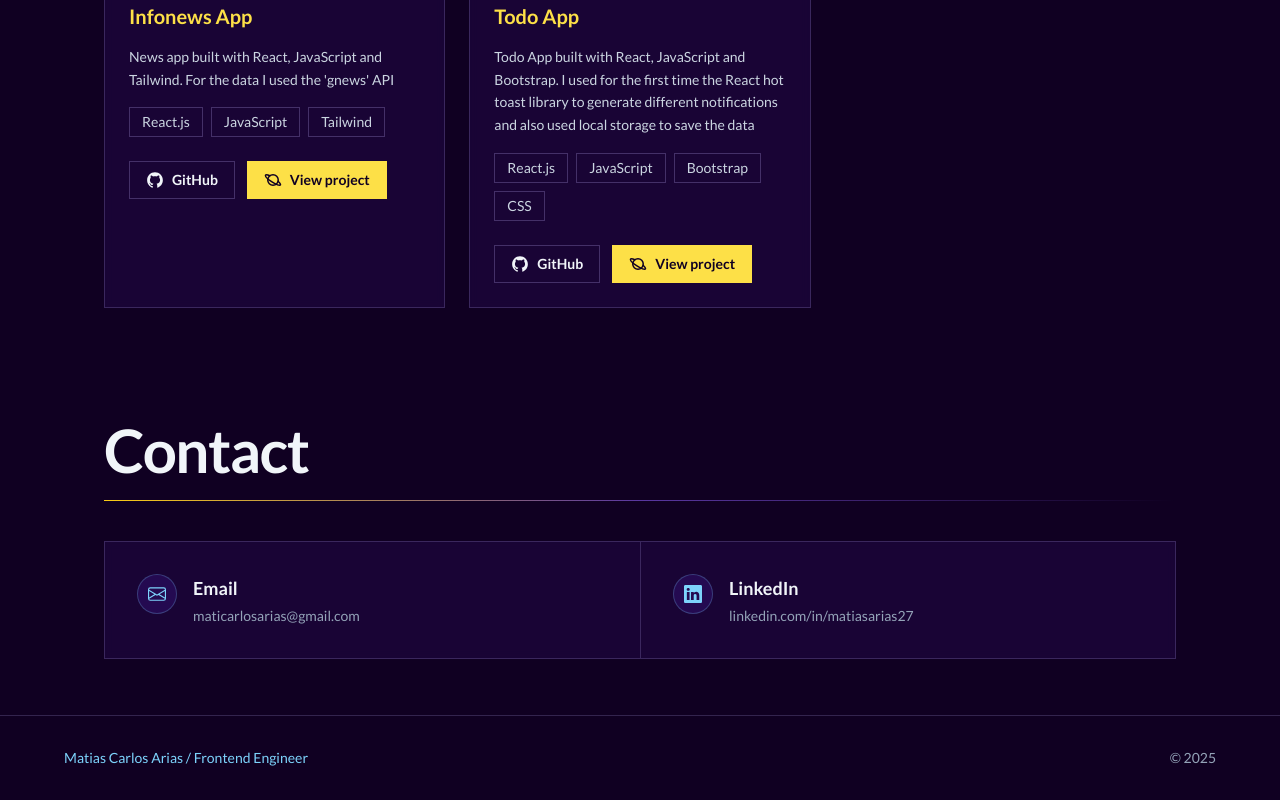
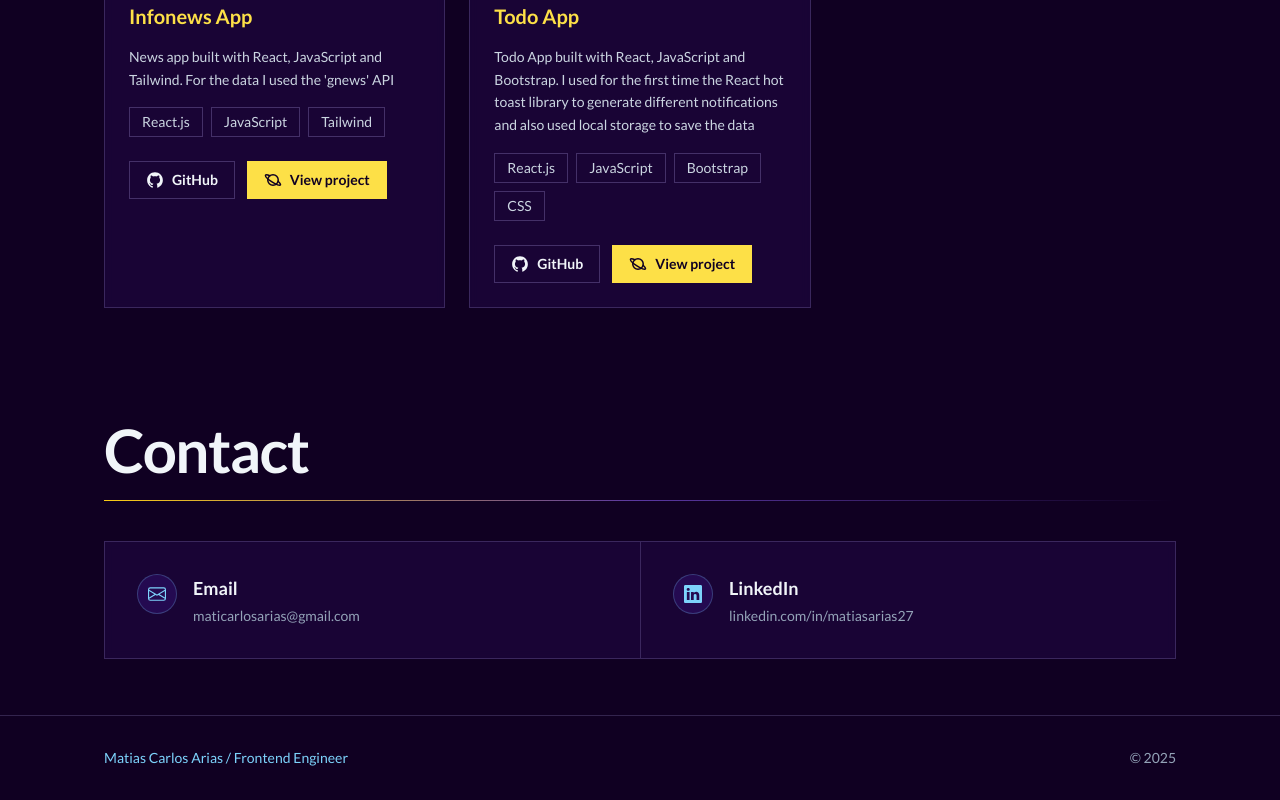
Before and after one commit to matiarias/my-portfolio, a Next.js app: page / in a window 1280 px wide. Shown: the part 4199-4999 px from the top of the page. Built offline with nearby package versions, Linux system fonts and the light colour scheme.

Commit message:
Align footer container width and padding

```diff
--- a/components/Footer.tsx
+++ b/components/Footer.tsx
@@ -6,8 +6,8 @@ const Footer = () => {
   const content = usePortfolioContent();
 
   return (
-    <footer className="border-t border-violet-300/20 px-6 py-8 md:px-10">
-      <div className="mx-auto flex max-w-6xl flex-col gap-2 text-sm text-slate-400 md:flex-row md:items-center md:justify-between">
+    <footer className="border-t border-violet-300/20">
+      <div className="mx-auto flex w-full max-w-6xl flex-col gap-2 px-6 py-8 text-sm text-slate-400 md:px-10 md:flex-row md:items-center md:justify-between">
         <span className="font-medium text-cosmic-cyan-300">Matias Carlos Arias / {content.footer.role}</span>
         <span>© {year}</span>
       </div>
```
